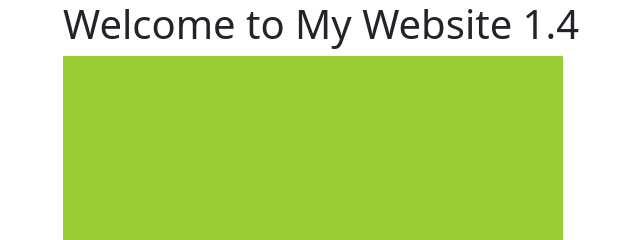
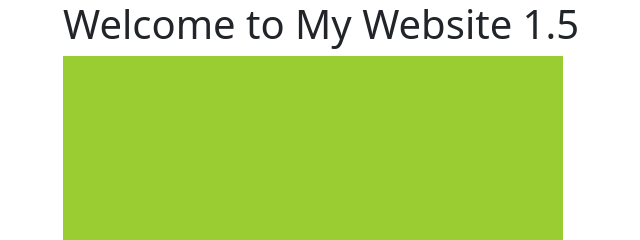
Before and after one commit to panavrin/panavrin.github.io, a plain HTML site: page x-ypad.html in a window 1280 px wide. Shown: the top 240 px of the page, 19-659 px from the left. Drawn offline with nearby package versions, Linux system fonts and the light colour scheme.

Commit message:
Update x-ypad.html

```diff
--- a/x-ypad.html
+++ b/x-ypad.html
@@ -11,7 +11,7 @@
   </head>
   <body>
     <main class = "container">
-        <h1>Welcome to My Website 1.4</h1>
+        <h1>Welcome to My Website 1.5</h1>
         <div  id = "pad" style="background-color: yellowgreen;width:500px;height:500px;" >
            <div style = "text-align: center; padding-top:50%;">
             X:<span id="X"></span>, Y:<span id="Y"></span>
```
